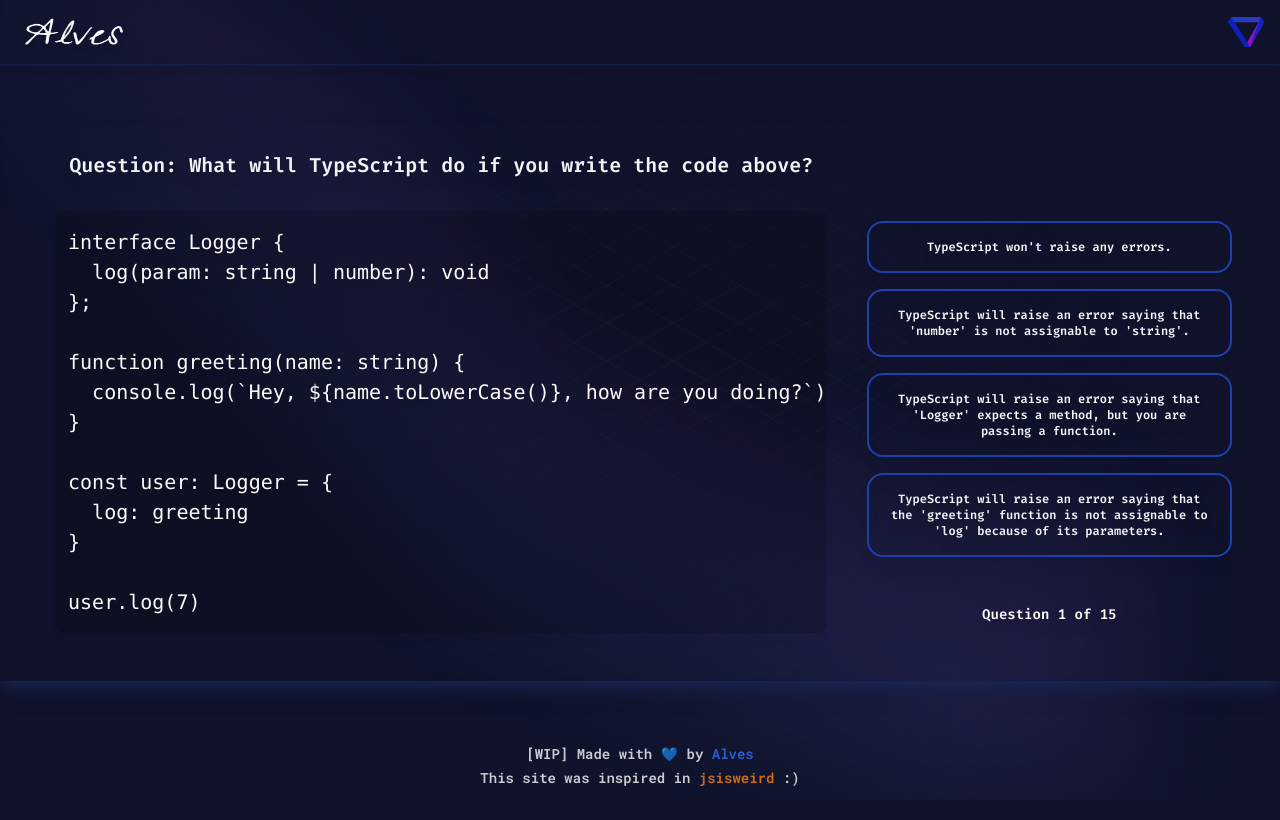
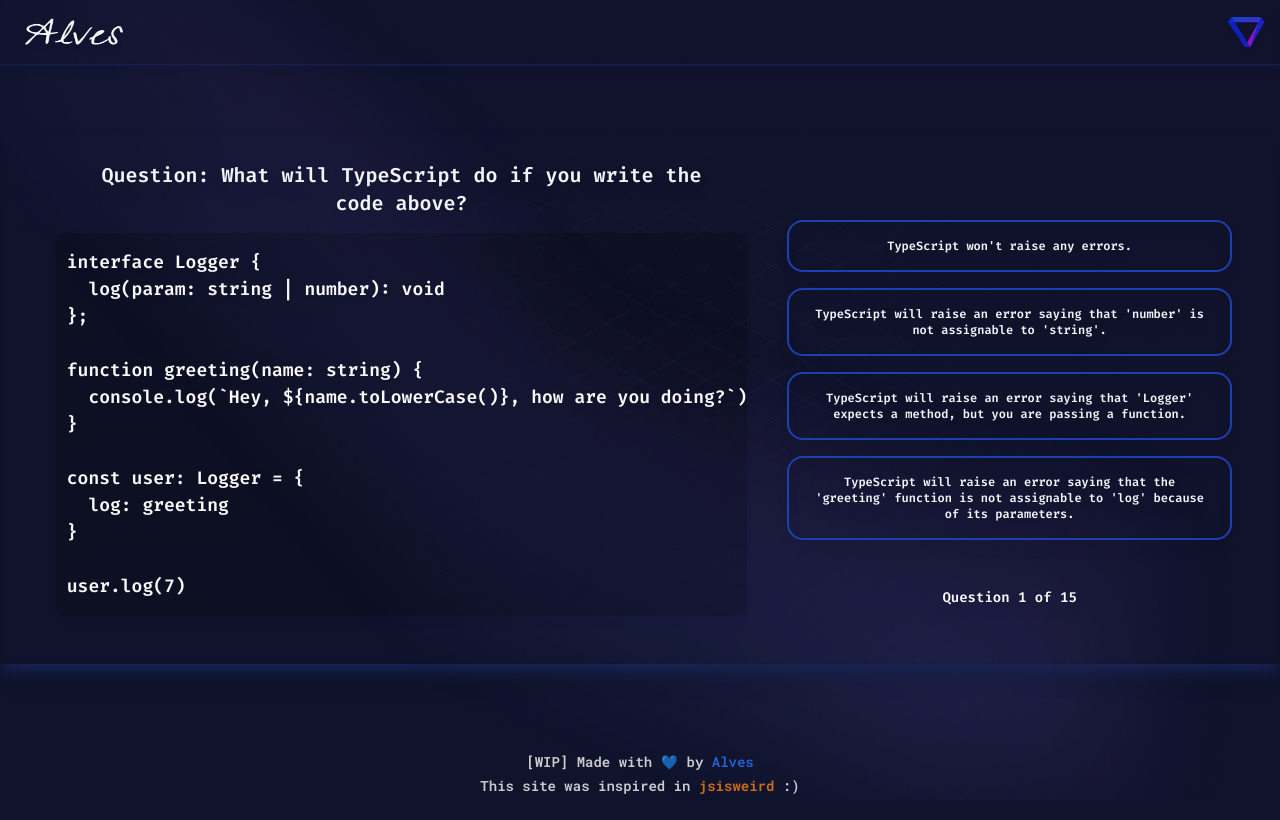
Before and after one commit to alvseven/tsisweird, a Next.js app: page /quiz in a window 1280 px wide. Built offline with nearby package versions, Linux system fonts and the light colour scheme.

Commit message:
we going huge

```diff
--- a/src/app/(components)/footer.tsx
+++ b/src/app/(components)/footer.tsx
@@ -2,7 +2,7 @@ import Link from "next/link";
 
 export function Footer() {
   return (
-    <footer className="items-center justify-center w-full flex flex-col gap-1 pb-6">
+    <footer className="items-center justify-center w-full flex flex-col gap-1 pb-6 mt-4 2xl:mt-0 px-px">
       <p className="text-center font-roboto-mono text-sm opacity-80">
         [WIP] Made with 💙 by&nbsp;
         <Link
--- a/src/app/globals.css
+++ b/src/app/globals.css
@@ -2,19 +2,28 @@
 @tailwind components;
 @tailwind utilities;
 
+code,
+pre {
+  font-family: var(--font-primary);
+}
+
 pre {
   overflow-x: auto;
   padding: 1rem 0;
-  font-size: 1.125rem;
+  font-size: 0.75rem;
 
   @media (min-width: 768px) {
-    font-size: 1.25rem;
+    font-size: 1rem;
   }
+
+  @media (min-width: 1024px) {
+    font-size: 1.125rem;
+  }
+
 }
 
 pre {
   background: rgba(0, 0, 0, 0.15);
-  /* box-shadow: 0 4px 30px rgba(0, 0, 0, 0.2); */
   border-radius: 8px;
 }
 
--- a/src/app/layout.tsx
+++ b/src/app/layout.tsx
@@ -1,14 +1,10 @@
 import type { Metadata } from "next";
-import Image from "next/image";
 import { Fira_Code, Roboto_Mono } from "next/font/google";
 import { Analytics } from "@vercel/analytics/react";
 import { SpeedInsights } from "@vercel/speed-insights/next";
 
 import { Header } from "./(components)/header";
 import { Footer } from "./(components)/footer";
-
-import Beam from "../../public/beam.png";
-import Grid from "../../public/grid.png";
 
 import "./globals.css";
 
@@ -24,7 +20,7 @@ const robotoMono = Roboto_Mono({
 });
 
 export const metadata: Metadata = {
-  title: "Typescript is weird",
+  title: "TypeScript is weird",
   description:
     "A TypeScript quiz where you are going to learn some TypeScript concepts and encounter some weird and perhaps unexpected behaviors",
 };
@@ -40,21 +36,7 @@ export default function RootLayout({
         className={`${firaCode.variable} ${robotoMono.variable} bg-[#10132B] text-neutral-50 `}
       >
         <Header />
-        <main className="flex items-center justify-center w-full min-h-[85vh] bg-[#10132b]">
-          <div>
-            <Image
-              src={Beam}
-              alt="beam"
-              className="absolute opacity-70 top-1/2 left-1/2 max-w-none -translate-x-1/2 -translate-y-1/2 w-full h-full overflow-hidden"
-            />
-            <Image
-              src={Grid}
-              alt="grid"
-              className="absolute top-1/2 left-1/2 max-w-none -translate-x-1/2 -translate-y-1/2 w-full h-full overflow-hidden"
-            />
-          </div>
-          {children}
-        </main>
+        {children}
         <Footer />
         <Analytics />
         <SpeedInsights />
--- a/src/app/page.tsx
+++ b/src/app/page.tsx
@@ -1,9 +1,27 @@
 import Link from "next/link";
 
+import Beam from "../../public/beam.png";
+import Grid from "../../public/grid.png";
+
 import { TypescriptIcon } from "./(components)/icons/typescript";
+import Image from "next/image";
 
 export default function Home() {
   return (
+    <>
+      <main className="flex items-center justify-center w-full min-h-[72vh] sm:min-h-[77vh] xl:min-h-[84vh] bg-[#10132b]">
+        <div>
+          <Image
+            src={Beam}
+            alt="beam"
+            className="absolute opacity-70 top-1/2 left-1/2 max-w-none -translate-x-1/2 -translate-y-1/2 w-full h-full overflow-hidden"
+          />
+          <Image
+            src={Grid}
+            alt="grid"
+            className="absolute top-1/2 left-1/2 max-w-none -translate-x-1/2 -translate-y-1/2 w-full h-full overflow-hidden"
+          />
+        </div>
         <div className="flex flex-col items-center justify-center gap-8 lg:gap-12 w-full relative z-50 sm:px-4 px-2">
           <h1 className="text-2xl md:text-3xl lg:text-4xl font-inter text-center relative tracking-wider">
             Typescript is weird
@@ -21,5 +39,7 @@ export default function Home() {
             <TypescriptIcon />
           </Link>
         </div>
+      </main>
+    </>
   );
 }
--- a/src/app/quiz/(components)/question.tsx
+++ b/src/app/quiz/(components)/question.tsx
@@ -10,8 +10,8 @@ type QuestionProps = {
 export function Question({ title, code, options, current }: QuestionProps) {
   return (
     <>
-      <div className="flex flex-col gap-8 px-2">
-        <h2 className="font-inter text-slate-100 md:text-xl text-center">
+      <div className="flex flex-col gap-4 px-2">
+        <h2 className="font-inter text-sm font-bold text-pretty text-slate-100 md:text-base lg:text-xl text-center">
           Question: {title}
         </h2>
         {code}
--- a/src/app/quiz/page.tsx
+++ b/src/app/quiz/page.tsx
@@ -1,8 +1,25 @@
 import { Question } from "./(components)/question";
 import QuestionOne from "./(components)/mdx/questions.mdx";
 
+import Beam from "../../../public/beam.png";
+import Grid from "../../../public/grid.png";
+import Image from "next/image";
+
 export default function Home() {
   return (
+    <main className="flex items-center justify-center w-full min-h-[72vh] sm:min-h-[77vh] xl:min-h-[84vh] bg-[#10132b]">
+      <div>
+        <Image
+          src={Beam}
+          alt="beam"
+          className="absolute opacity-70 top-1/2 left-1/2 max-w-none -translate-x-1/2 -translate-y-1/2 w-full h-full overflow-hidden"
+        />
+        <Image
+          src={Grid}
+          alt="grid"
+          className="absolute top-1/2 left-1/2 max-w-none -translate-x-1/2 -translate-y-1/2 w-full h-full overflow-hidden"
+        />
+      </div>
       <section className="flex flex-col xl:flex-row gap-8 pt-6 pb-12 px-1 lg:px-12 max-w-full z-50 drop-shadow-lg shadow-lg shadow-blue-950">
         <Question
           title="What will TypeScript do if you write the code above?"
@@ -18,5 +35,6 @@ export default function Home() {
           current={1}
         />
       </section>
+    </main>
   );
 }
```
Lines whose indentation alone changed are shown as unchanged.
